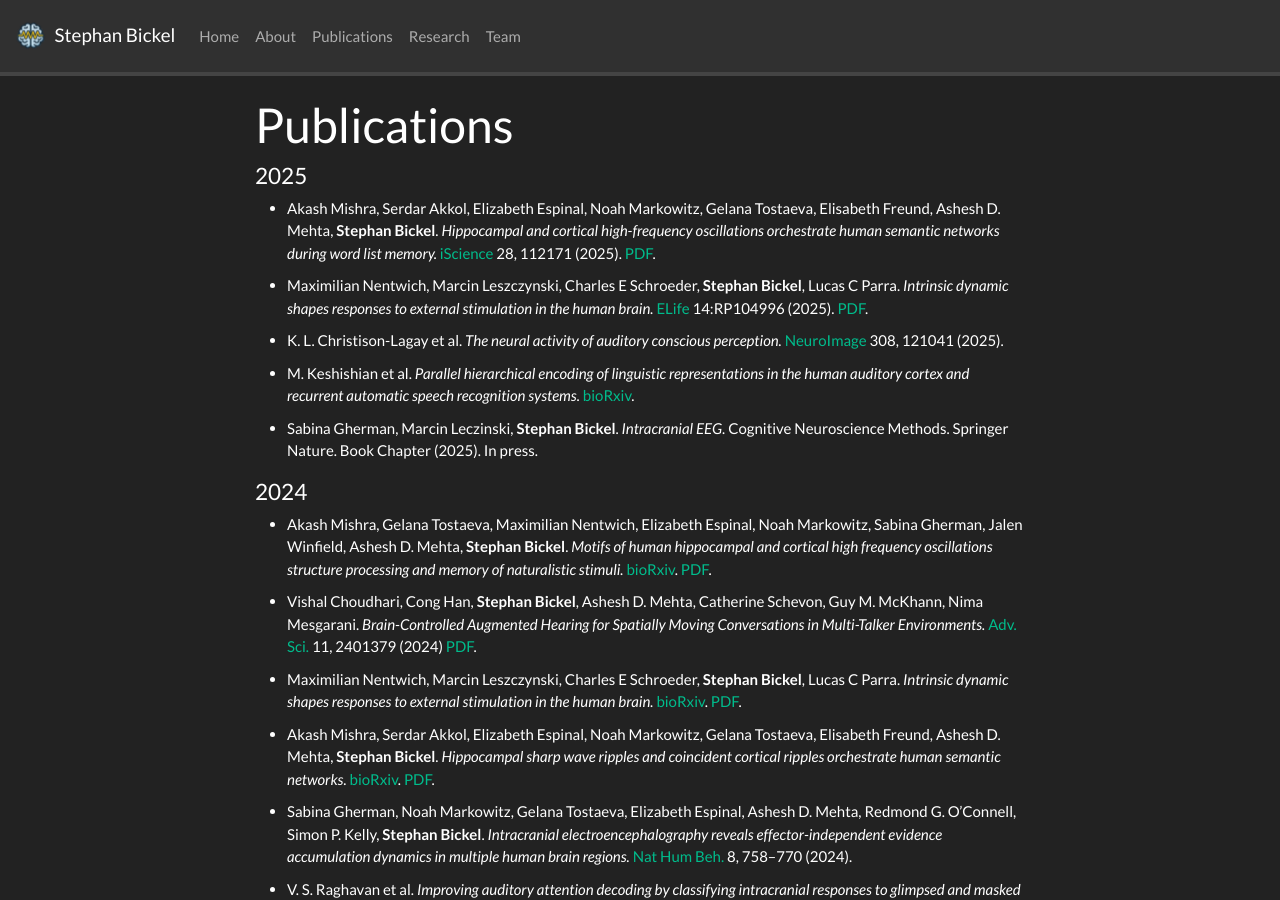
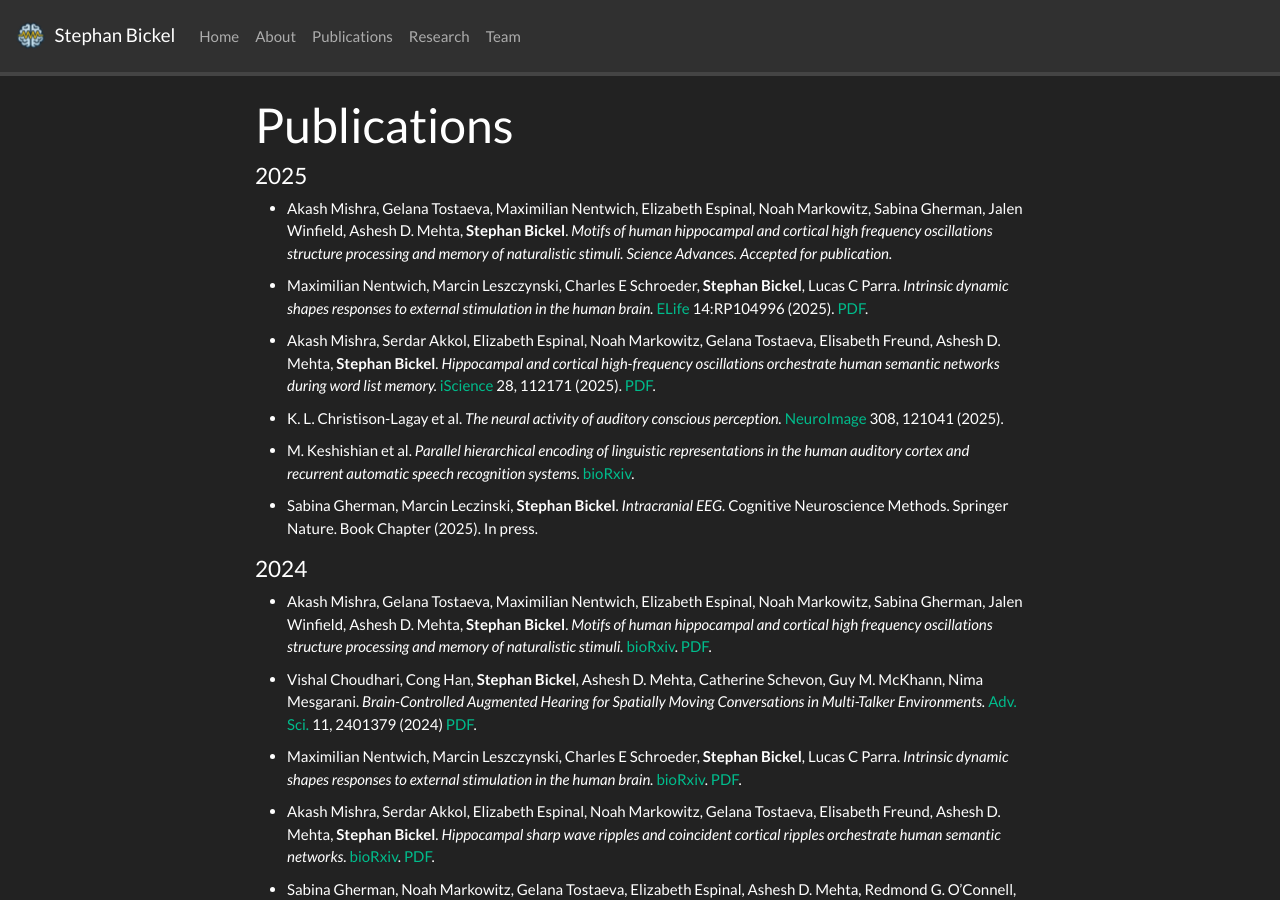
Before and after one commit to stebick/personalpage, a Jekyll site: the page built from _pages/publications.md, in a window 1280 px wide and 900 px high. Built offline with Jekyll 4.4.1, drawn with Linux system fonts in a browser that asks for light colours; nearby versions of some CDN libraries; a style sheet for code colours, icons or effects is not loaded.

Commit message:
updated publications
added science advances, 2025

```diff
--- a/_pages/publications.md
+++ b/_pages/publications.md
@@ -16,16 +16,20 @@ years: []
 #### 2025
 <ul>
   <li>
-      Akash Mishra, Serdar Akkol, Elizabeth Espinal, Noah Markowitz, Gelana Tostaeva, Elisabeth Freund, Ashesh D. Mehta, <strong>Stephan Bickel</strong>.
-      <em>Hippocampal and cortical high-frequency oscillations orchestrate human semantic networks during word list memory.</em>
-      <a href="https://www.cell.com/iscience/fulltext/S2589-0042(25)00432-8" target="_blank">iScience</a> 28, 112171 (2025).
-      <a href="{{ site.url }}{{ site.baseurl }}/papers/Mishra-Hippocampal and cortical high-frequency oscillations orchestrate human semantic networks during word list memory-2025-iScience.pdf" target="_blank">PDF</a>.
+    Akash Mishra, Gelana Tostaeva, Maximilian Nentwich, Elizabeth Espinal, Noah Markowitz, Sabina Gherman, Jalen Winfield, Ashesh D. Mehta, <strong>Stephan Bickel</strong>.
+    <em>Motifs of human hippocampal and cortical high frequency oscillations structure processing and memory of naturalistic stimuli. Science Advances. Accepted for publication.</em>
   </li>
   <li>
     Maximilian Nentwich, Marcin Leszczynski, Charles E Schroeder, <strong>Stephan Bickel</strong>, Lucas C Parra.
     <em>Intrinsic dynamic shapes responses to external stimulation in the human brain.</em>
      <a href="https://doi.org/10.7554/eLife.104996.1" target="_blank">ELife</a> 14:RP104996 (2025).
-      <a href="{{ site.url }}{{ site.baseurl }}/papers/Max VARX ELife 2025.pdf" target="_blank">PDF</a>.
+     <a href="{{ site.url }}{{ site.baseurl }}/papers/Max VARX ELife 2025.pdf" target="_blank">PDF</a>.
+  </li>
+  <li>
+      Akash Mishra, Serdar Akkol, Elizabeth Espinal, Noah Markowitz, Gelana Tostaeva, Elisabeth Freund, Ashesh D. Mehta, <strong>Stephan Bickel</strong>.
+      <em>Hippocampal and cortical high-frequency oscillations orchestrate human semantic networks during word list memory.</em>
+      <a href="https://www.cell.com/iscience/fulltext/S2589-0042(25)00432-8" target="_blank">iScience</a> 28, 112171 (2025).
+      <a href="{{ site.url }}{{ site.baseurl }}/papers/Mishra-Hippocampal and cortical high-frequency oscillations orchestrate human semantic networks during word list memory-2025-iScience.pdf" target="_blank">PDF</a>.
   </li>
   <li>
       K. L. Christison-Lagay et al.
```
